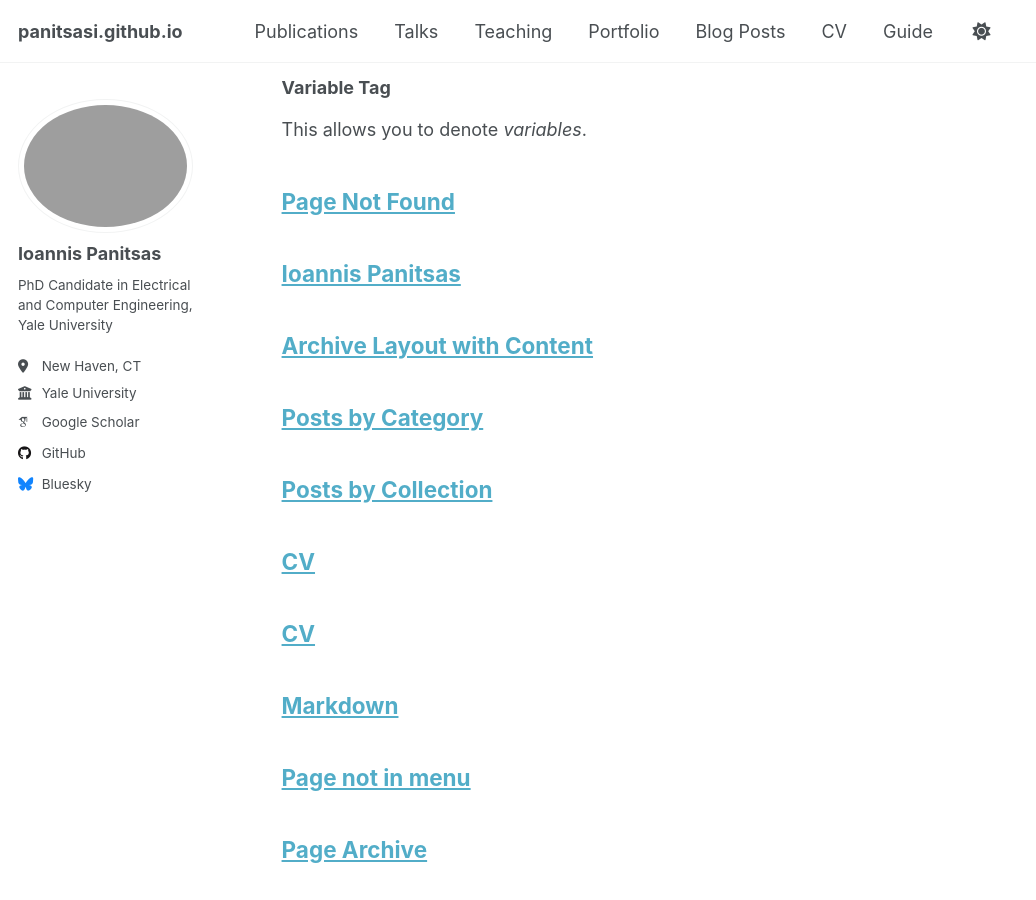
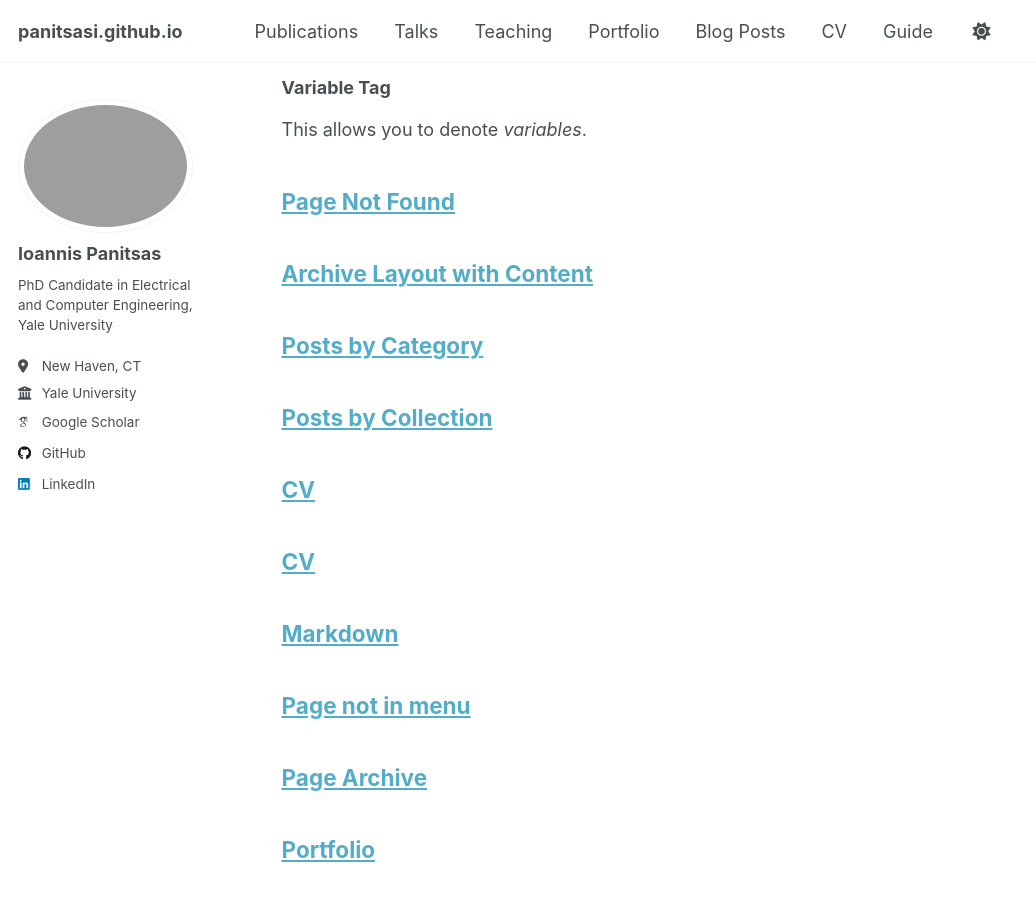
Before and after one commit to panitsasi/panitsasi.github.io, a Jekyll site: the page built from _pages/archive-layout-with-content.md, in a window 1280 px wide and 900 px high, scrolled down 4489 px. Shown: the whole window, without its empty margins (0-1036 px from the left). Built offline with Jekyll 4.4.1, drawn with Linux system fonts in a browser that asks for light colours; some web fonts are replaced; some of the changed lines change nothing that is shown.

Commit message:
Updated the index page

```diff
--- a/_config.yml
+++ b/_config.yml
@@ -36,10 +36,10 @@
   github           : "panitsasi"
   kaggle           :
   stackoverflow    :
-  linkedin         : "https://www.linkedin.com/in/ioannis-panitsas-255452169/"
+  linkedin         : "Ioannis Panitsas"
 
   # Social media
-  bluesky          : "bsky.app" # Replace this with you Bluesky username
+  bluesky          : #"bsky.app" # Replace this with you Bluesky username
   facebook         : # Username
   flickr           : # Username
   foursquare       : # Username
@@ -48,7 +48,6 @@
   keybase          : # Username
   instagram        : # Username
   lastfm           : # Username
-  linkedin         : # Username
   mastodon         : # URL
   medium           : # URL
   pinterest        : # Username
```
Also changed, not shown: _pages/about.md (+2 -2 lines).
